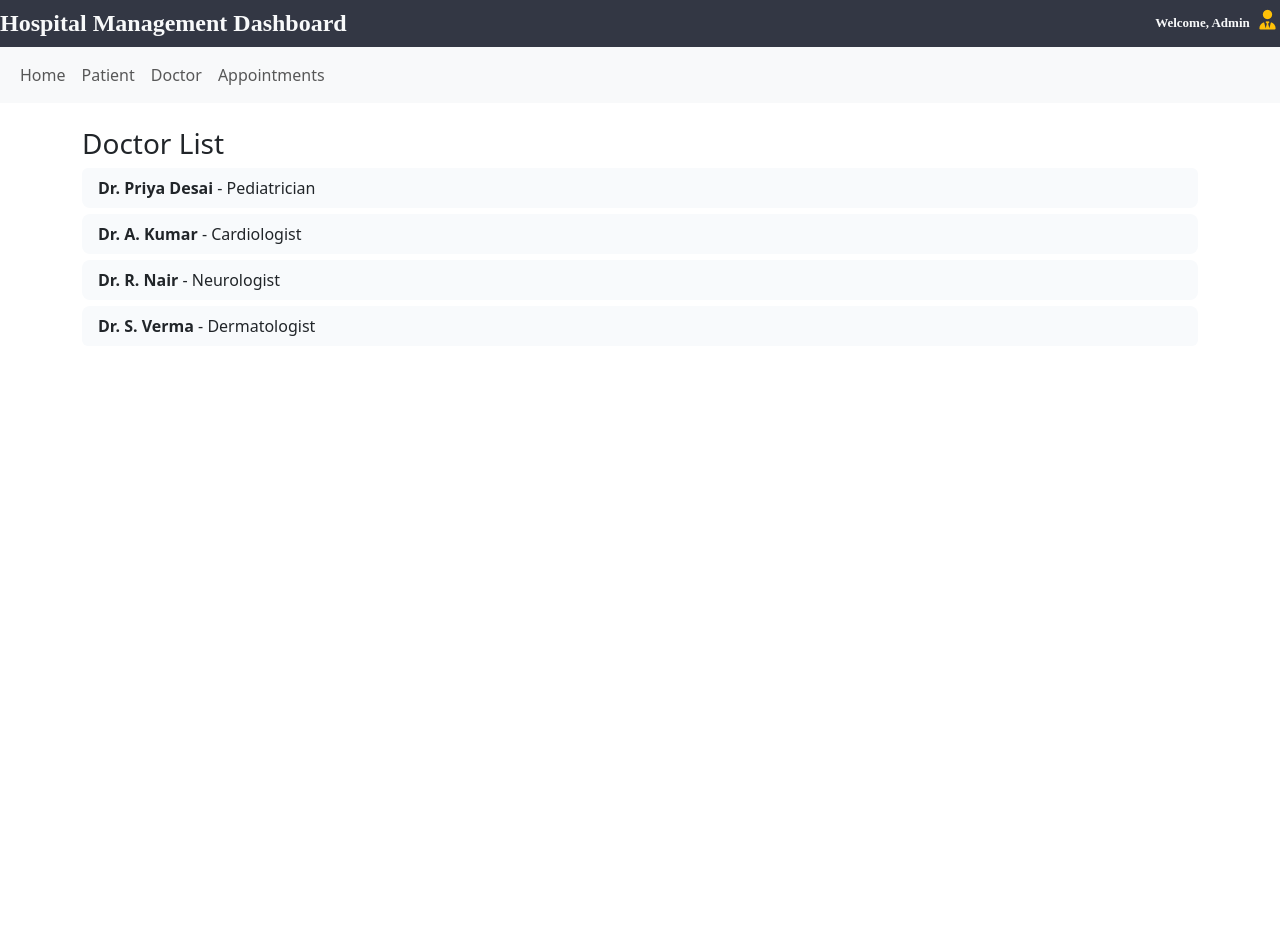
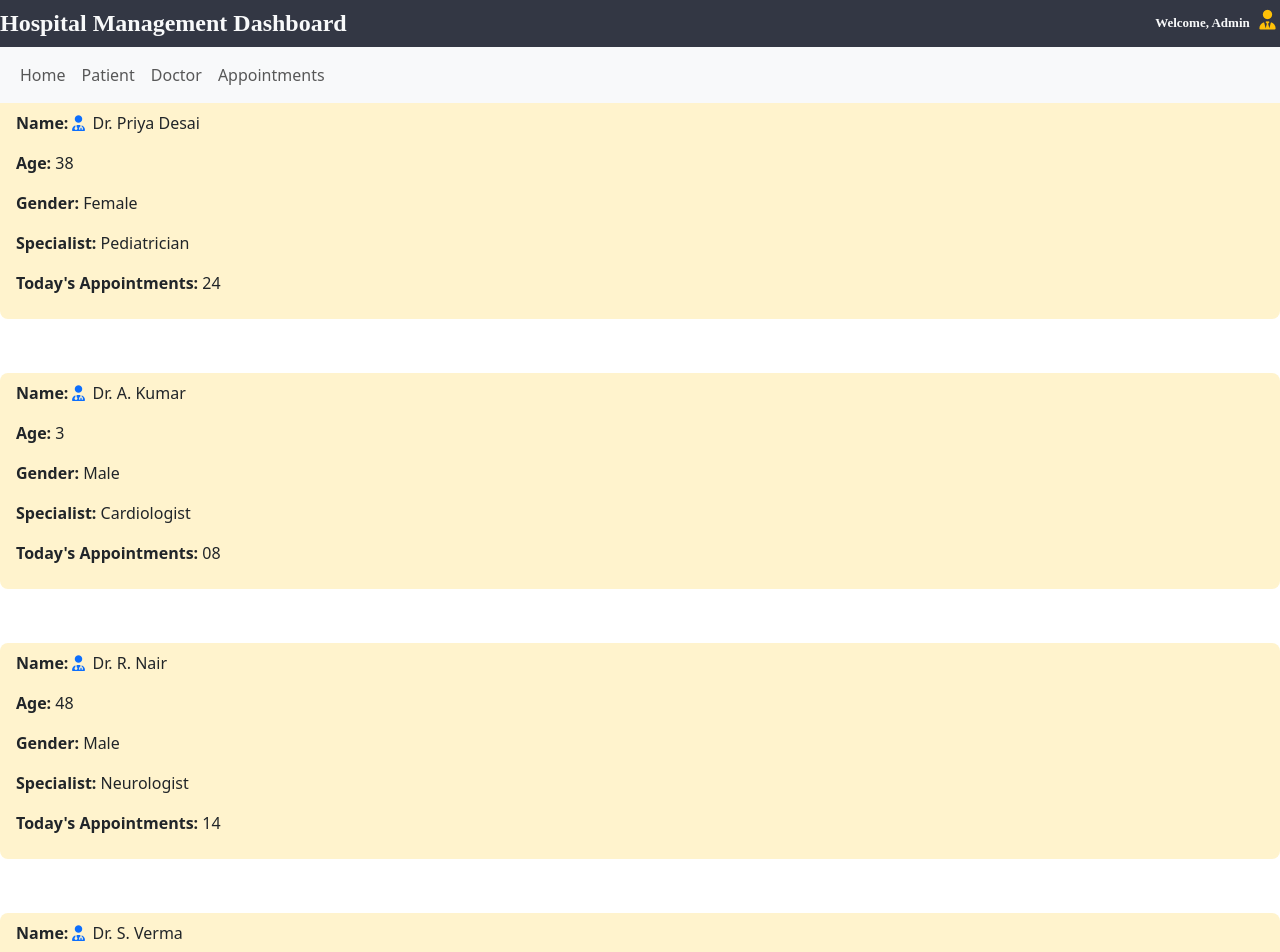
Before and after one commit to PrajwalKale-0612/hospital-management, a React (Create React App) app: page /doctor in a window 1280 px wide. Shown: the top 952 px of the page. Before the commit the page ends 800 px from the top, so only its background shows below. Built offline with nearby package versions, Linux system fonts and the light colour scheme.

Commit message:
Update Doctor.js

```diff
--- a/src/components/Doctor.js
+++ b/src/components/Doctor.js
@@ -1,25 +1,53 @@
+
+
+
+
+
 import React from "react";
 import "bootstrap/dist/css/bootstrap.min.css";
 
 export default function Doctor() {
     return (
-        <div className="container mt-4">
-            <h3>Doctor List</h3>
+        <div className="card-body">
+            <ul className="list-group list-group-flush">
 
-            <ul className="list-group">
-                <li className="list-group-item">
-                    <b>Dr. Priya Desai</b> - Pediatrician
+                <li className="list-group-item bg-warning-subtle">
+                    <p><strong>Name:</strong><i className="fas fa-user-md text-primary"></i> Dr. Priya Desai</p>
+                    <p><strong>Age:</strong> 38</p>
+                    <p><strong>Gender:</strong> Female</p>
+                    <p><strong>Specialist:</strong> Pediatrician</p>
+                    <p><strong>Today's Appointments:</strong> 24</p>
                 </li>
-                <li className="list-group-item">
-                    <b>Dr. A. Kumar</b> - Cardiologist
+
+                <br /><br />
+                <li className="list-group-item bg-warning-subtle">
+                    <p><strong>Name:</strong><i className="fas fa-user-md text-primary"></i> Dr. A. Kumar</p>
+                    <p><strong>Age:</strong> 3</p>
+                    <p><strong>Gender:</strong> Male</p>
+                    <p><strong>Specialist:</strong> Cardiologist</p>
+                    <p><strong>Today's Appointments:</strong> 08</p>
                 </li>
-                <li className="list-group-item">
-                    <b>Dr. R. Nair</b> - Neurologist
+                <br /><br />
+
+                <li className="list-group-item bg-warning-subtle">
+                    <p><strong>Name:</strong><i className="fas fa-user-md text-primary"></i> Dr. R. Nair</p>
+                    <p><strong>Age:</strong> 48</p>
+                    <p><strong>Gender:</strong> Male</p>
+                    <p><strong>Specialist:</strong> Neurologist</p>
+                    <p><strong>Today's Appointments:</strong> 14</p>
                 </li>
-                <li className="list-group-item">
-                    <b>Dr. S. Verma</b> - Dermatologist
+                <br /><br />
+
+                <li className="list-group-item bg-warning-subtle">
+                    <p><strong>Name:</strong><i className="fas fa-user-md text-primary"></i> Dr. S. Verma</p>
+                    <p><strong>Age:</strong> 29</p>
+                    <p><strong>Gender:</strong> Female</p>
+                    <p><strong>Specialist:</strong> Dermatologist</p>
+                    <p><strong>Today's Appointments:</strong> 07</p>
                 </li>
             </ul>
         </div>
-    );
-}
+
+
+    )
+};
```
